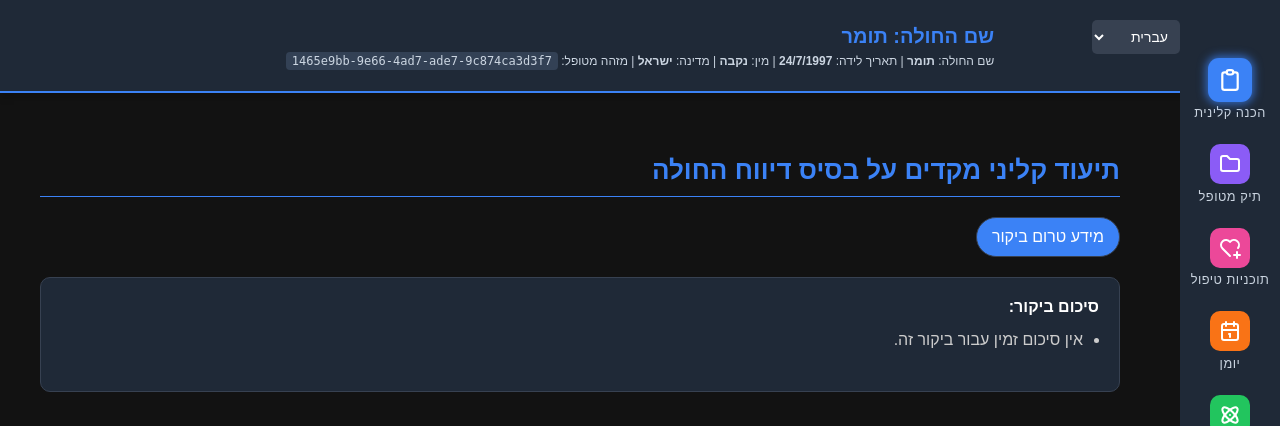
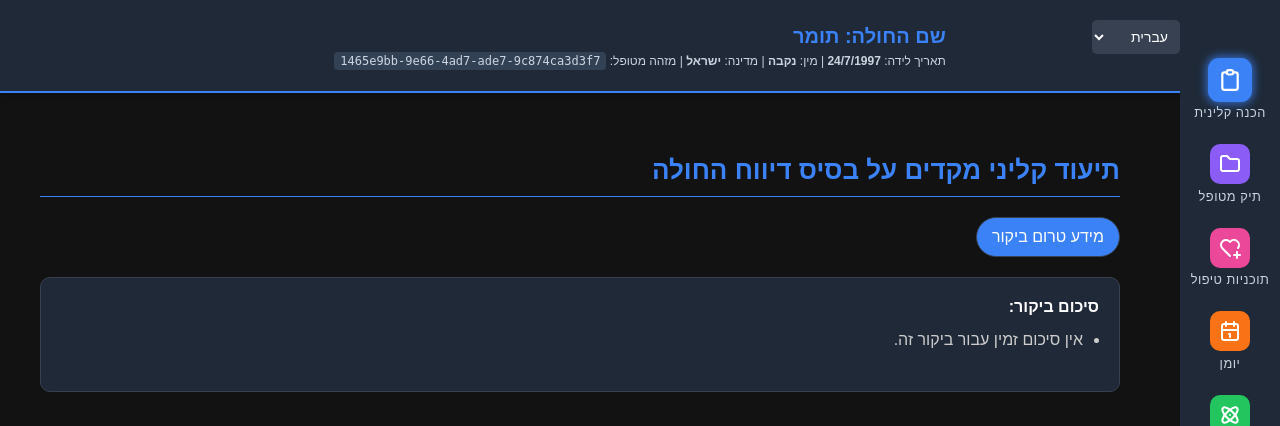
Before and after one commit to Tomer007/mh_demo, a FastAPI app: page /provider_deashboard in a window 1280 px wide. Shown: the top 426 px of the page. Run offline with FastAPI, Linux system fonts and the light colour scheme.

Commit message:
refactor(provider): remove patient name label from dashboard template for cleaner display

```diff
--- a/app/templates/provider_deashboard.html
+++ b/app/templates/provider_deashboard.html
@@ -179,7 +179,6 @@
     </div>
     <div class="header-title">
       <strong id="patient-name" style="color: #3b82f6; font-size: 20px;"></strong><br />
-      <span data-lang-key="patient_name_label">שם החולה: <strong>{{ patient_name }}</strong></span> |
       <span data-lang-key="dob_label">תאריך לידה: <strong>24/7/1997</strong></span> |
       <span data-lang-key="gender_label">מין: <strong>נקבה</strong></span> |
       <span data-lang-key="country_label">מדינה: <strong>ישראל</strong></span> |
```
